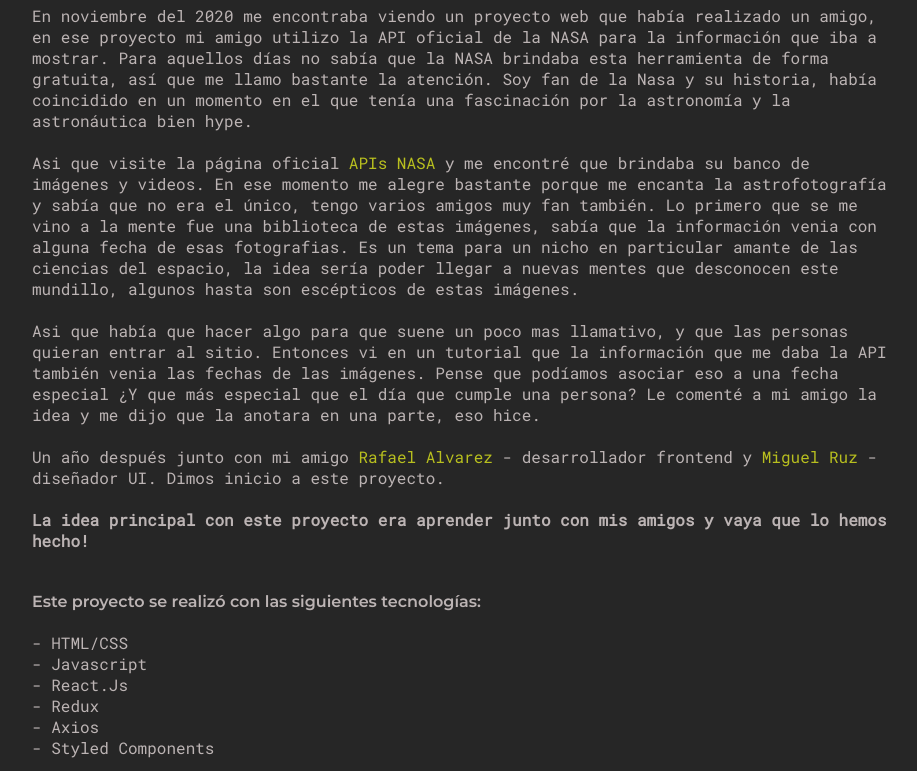
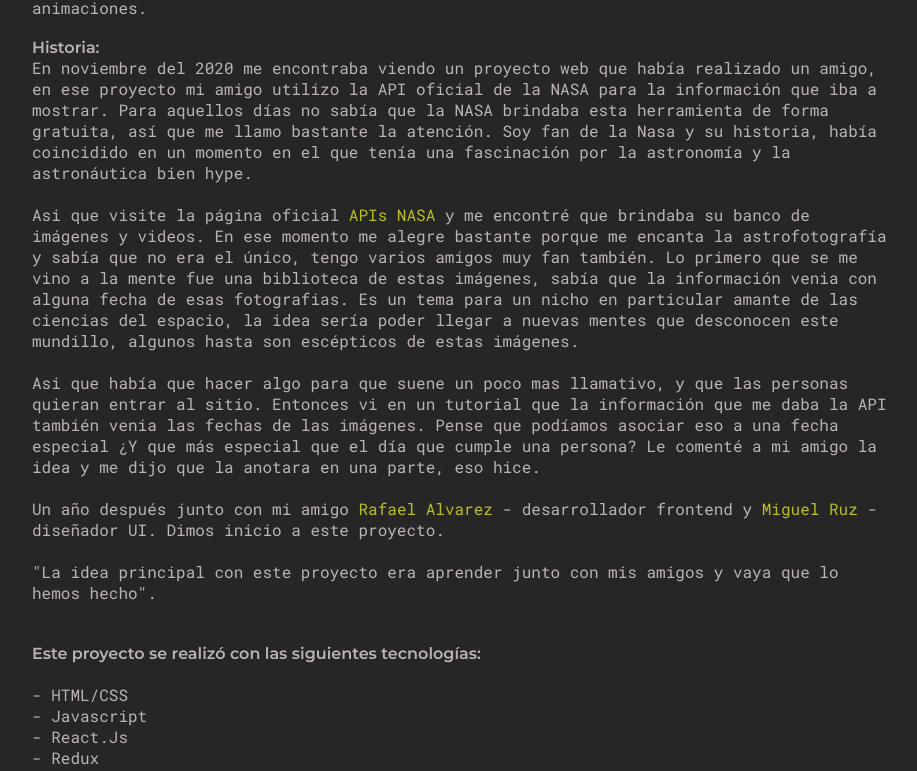
Before and after one commit to pdromoreno7/me-portafolio-web, a React (Create React App) app: page /projects/skycomeet in a window 1280 px wide. Shown: the part 1010-1781 px from the top of the page, without its empty margins (178-1095 px from the left). Built offline with nearby package versions, Linux system fonts and the light colour scheme; a web font is replaced by a local one.

Commit message:
Se añadio boton de ver mas y visitar web en los componetes de proyect

```diff
--- a/src/components/ProjectItem/ProjectItem.jsx
+++ b/src/components/ProjectItem/ProjectItem.jsx
@@ -39,7 +39,7 @@ export default function ProjectItem({
           </a>
           {page && (
             <Link to={page}>
-              <p className="projectItem__more">Ver mas</p>
+              <div className="projectItem__more">Ver mas</div>
             </Link>
           )}
         </div>
--- a/src/components/ProjectItem/ProjectItemStyles.js
+++ b/src/components/ProjectItem/ProjectItemStyles.js
@@ -54,10 +54,27 @@ export const ProjectItemStyles = styled.div`
     }
   }
   .projectItem__more {
+    background-color: transparent;
+    border: 2px solid var(--gray-1);
+    font-size: 14px;
+    display: inline-block;
+    outline: none;
+
+    padding: 0.5rem 1rem;
+    border-radius: 8px;
+    cursor: pointer;
+    transition: 1s;
+
     :hover {
+      /* background-color: var(--HappyColor); */
+      background-color: var(--gray-2);
+      /* color: var(--HappyColor);
+      border: 2px solid var(--HappyColor); */
+    }
+    /* :hover {
       color: var(--HappyColor);
       transition: 1s;
-    }
+    } */
   }
 
   @media only screen and (max-width: 768px) {
--- a/src/components/ProyectComponent/ProyectComponent.jsx
+++ b/src/components/ProyectComponent/ProyectComponent.jsx
@@ -17,12 +17,13 @@ export function ProyectComponent({
         <div className="proyectComponent__img">
           <img src={portadamain} alt={title} />
         </div>
-        {/* <a href={sitio} target="_blank">
-          <button type="submit">Visitar {title}</button>
-        </a> */}
+
         <div className="proyectComponent__desc-corta">
           <p>{description}</p>
         </div>
+        <a href={sitio} target="_blank">
+          <button type="submit">Visitar {title}</button>
+        </a>
 
         {children}
       </div>
--- a/src/components/ProyectComponent/ProyectComponentStyles.js
+++ b/src/components/ProyectComponent/ProyectComponentStyles.js
@@ -29,8 +29,30 @@ export const ProyectComponentStyles = styled.div`
     }
   }
   button[type="submit"] {
-    /* background-color: var(--HappyColor); */
-    background-color: var(--deep-dark);
+    background-color: var(--gray-1);
+    /* background-color: var(--deep-dark); */
+    color: black;
+    font-size: 14px;
+    display: inline-block;
+    outline: none;
+    border: 2px solid var(--gray-1);
+    padding: 1rem 1rem;
+    border-radius: 8px;
+    cursor: pointer;
+    transition: 1s;
+    /* margin-top: 2rem; */
+    margin-bottom: 3rem;
+
+    :hover {
+      /* background-color: var(--HappyColor); */
+      background-color: var(--gray-2);
+      color: var(--gray-1);
+      /* background-color: var(--HappyColor);
+      color: var(--deep-dark);
+      border: 2px solid var(--HappyColor); */
+    }
+
+    /* background-color: var(--deep-dark);
     color: var(--gray-1);
     font-size: 16px;
     display: inline-block;
@@ -42,9 +64,9 @@ export const ProyectComponentStyles = styled.div`
     transition: 1s;
     margin-top: 2rem;
     :hover {
-      /* background-color: var(--HappyColor); */
+
 
       color: var(--HappyColor2);
-    }
+    } */
   }
 `;
--- a/src/pages/Projectspages/Skycomeetpage/Skycomeetpage.jsx
+++ b/src/pages/Projectspages/Skycomeetpage/Skycomeetpage.jsx
@@ -24,7 +24,6 @@ export function Skycomeetpage() {
         </p>
         <p className="skyconeet__description">
           <h4>Historia:</h4>
-          <br />
           En noviembre del 2020 me encontraba viendo un proyecto web que había
           realizado un amigo, en ese proyecto mi amigo utilizo la API oficial de
           la NASA para la información que iba a mostrar. Para aquellos días no
@@ -69,10 +68,10 @@ export function Skycomeetpage() {
           </a>{" "}
           - diseñador UI. Dimos inicio a este proyecto.
           <br /> <br />
-          <strong>
-            La idea principal con este proyecto era aprender junto con mis
-            amigos y vaya que lo hemos hecho!
-          </strong>
+          <p>
+            "La idea principal con este proyecto era aprender junto con mis
+            amigos y vaya que lo hemos hecho".
+          </p>
         </p>
         <br />
         <p className="skyconeet__description">
```
